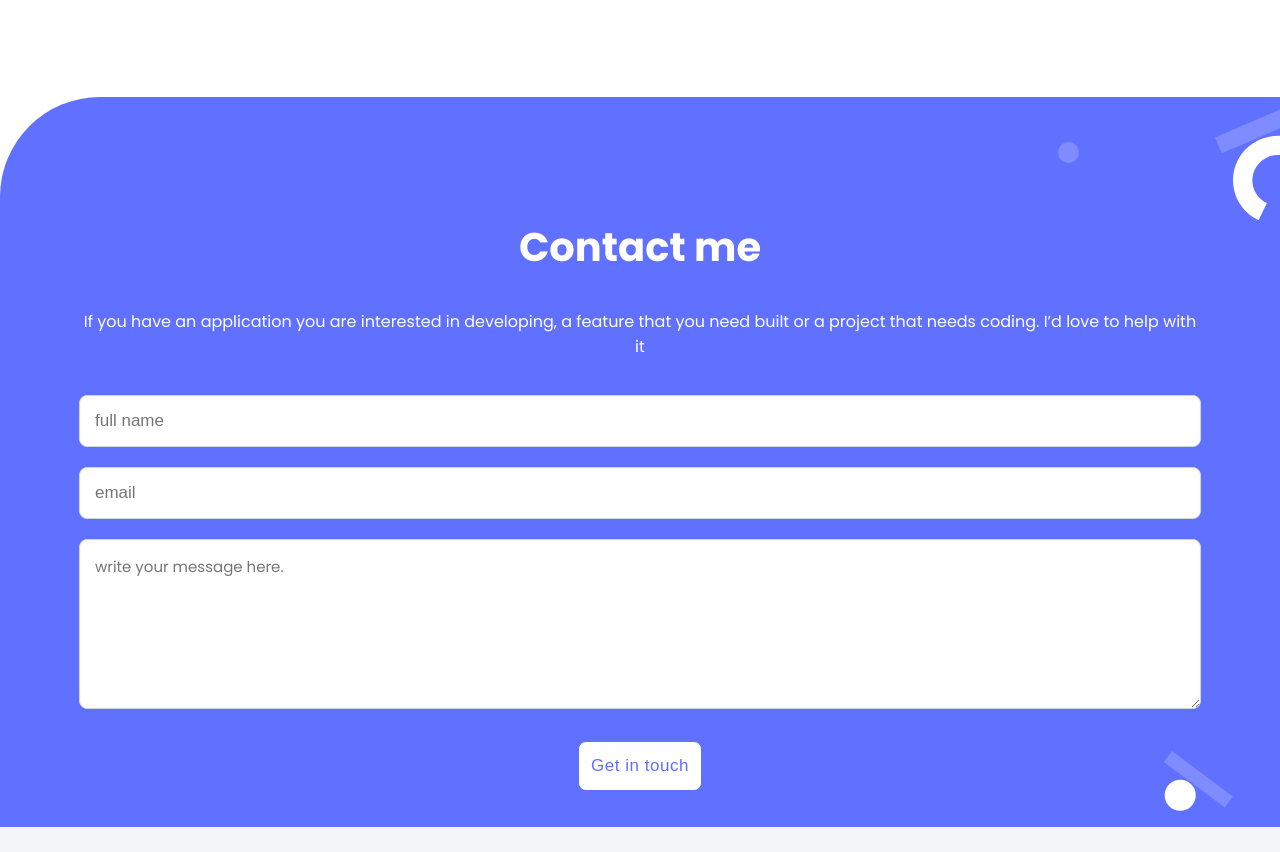
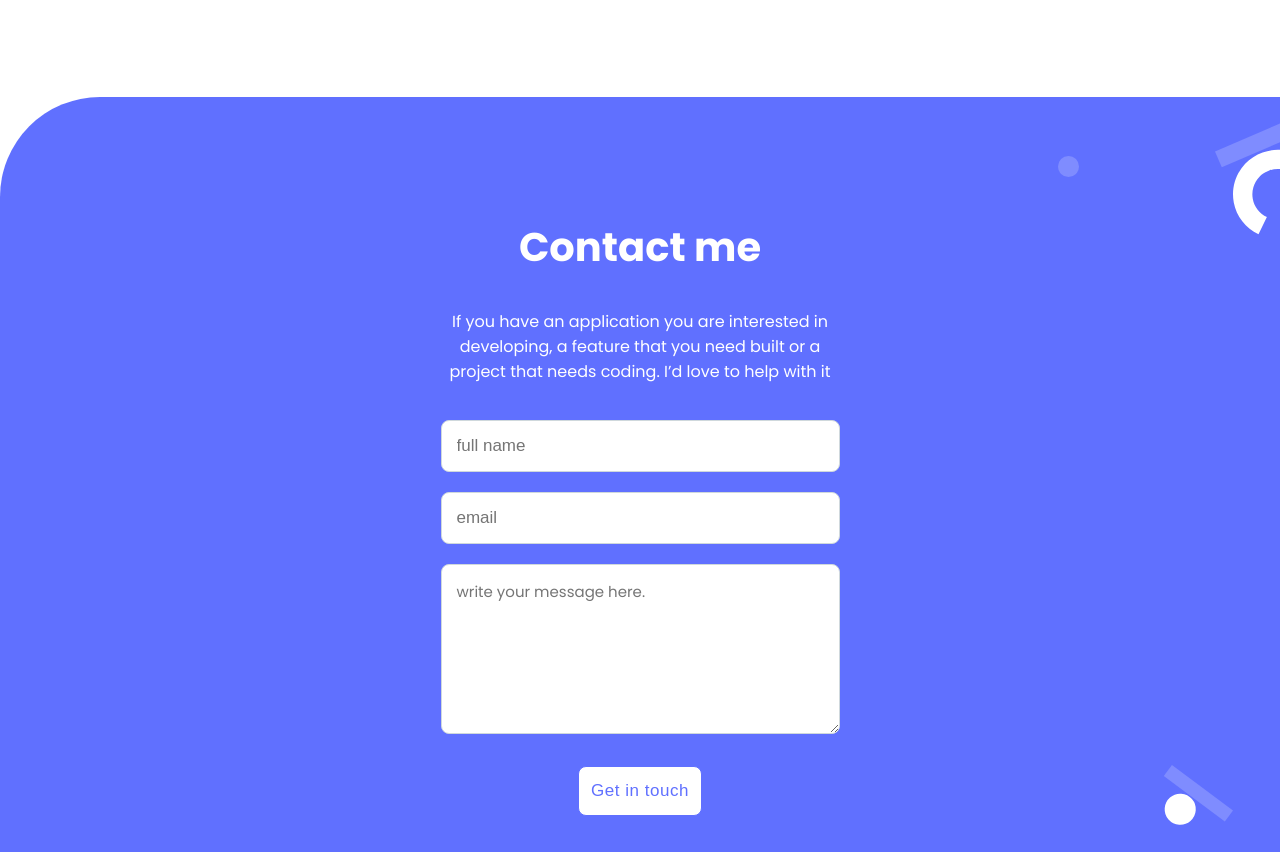
Before and after one commit to boo-shehab/Microverse-Student-project-1, a website: page index.html in a window 1280 px wide. Shown: the part 3385-4237 px from the top of the page. Before the commit the page ends 4212 px from the top, so only its background shows below. Drawn offline with Linux system fonts and the light colour scheme.

Commit message:
fexing contact size

```diff
--- a/css/style.css
+++ b/css/style.css
@@ -549,6 +549,12 @@ footer .contain {
   border-top-left-radius: 100px;
 }
 
+@media (min-width: 785px) {
+  footer .container {
+    width: 447px;
+  }
+}
+
 footer h2 {
   font-weight: 700;
   font-size: 40px;
```
